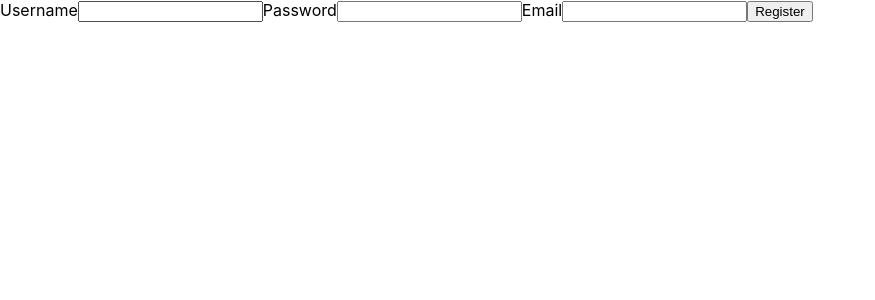
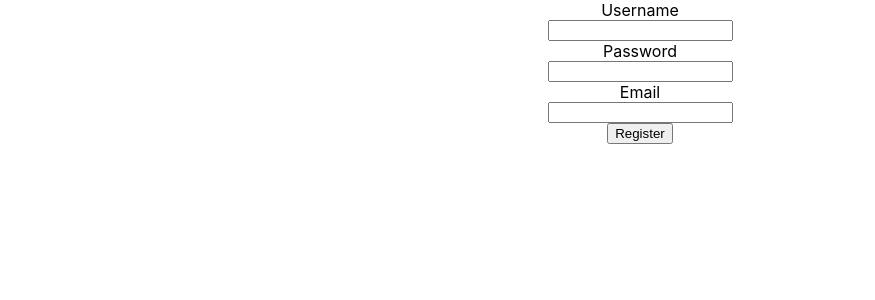
Before and after one commit to AirBnB-dream-team/Front-End, a React (Create React App) app: page / in a window 1280 px wide. Shown: the top 300 px of the page, without its empty margins (0-875 px from the left). Built offline with nearby package versions, Linux system fonts and the light colour scheme.

Commit message:
completed registration excluding styling

```diff
--- a/src/App.css
+++ b/src/App.css
@@ -36,3 +36,14 @@
     transform: rotate(360deg);
   }
 }
+
+.login-form {
+  display:flex;
+  flex-direction: column;
+
+  align-items: center;
+}
+
+input {
+  size: 500px;
+}
--- a/src/RegisterForm.js
+++ b/src/RegisterForm.js
@@ -1,13 +1,10 @@
 import React from 'react';
 import { withFormik, Form, Field } from 'formik';
-//import * as Yup from 'yup';
+import * as Yup from 'yup';
 import axios from 'axios';
-import styled from 'styled-components';
 
-const StyledDiv = styled.div`
-    display: flex;
-    align-items: center;
-`
+
+
 
 
 
@@ -18,17 +15,17 @@ function RegisterForm(props){
             errors,
           } = props;
     return (
-        <StyledDiv>
+
             <Form className='login-form'>
                 <label htmlFor='username'>Username</label>
                 <Field
-
                     name='username'
                     id='username'
                     value={values.username}
-
-
                 />
+                {touched && errors.username && (
+                    <p> {errors.username}</p>
+                )}
                 <label htmlFor='password'>Password</label>
                 <Field
                     type='password'
@@ -36,7 +33,9 @@ function RegisterForm(props){
                     id='password'
                     value = {values.password}
                 />
-
+                {touched && errors.password && (
+                    <p> {errors.password}</p>
+                )}
 
 
                 <label htmlFor='email'>Email</label>
@@ -45,10 +44,13 @@ function RegisterForm(props){
                     name='email'
                     value = {values.email}
                 />
+                {touched && errors.email && (
+                    <p> {errors.email}</p>
+                )}
                 <button type="submit">Register</button>
 
             </Form>
-        </StyledDiv>
+
 
 
 
@@ -63,9 +65,12 @@ const FormikRegisterForm = withFormik({
           email: email || ""
         };
     },
-    // validationSchema: Yup.object.shape({
-    //     username: Yup.string().required()
-    // })
+    validationSchema: Yup.object().shape({
+        username: Yup.string().required('Username required'),
+
+        email: Yup.string().email('Invalid Email Address').required('Email required'),
+        password:Yup.string().min(3, "3 or more characters").matches('^(?=.*[0-9]$)(?=.*[a-zA-Z])', "Password must contain atleast 1 letter and 1 number").required("PassRequired")
+    }),
     handleSubmit(values, {setStatus, resetForm}) {
         console.log("submitting! ", values);
         // This is just a placeholder api data.
```
Also changed, not shown: 1 other file (tests, documents, lock files or other folders).
